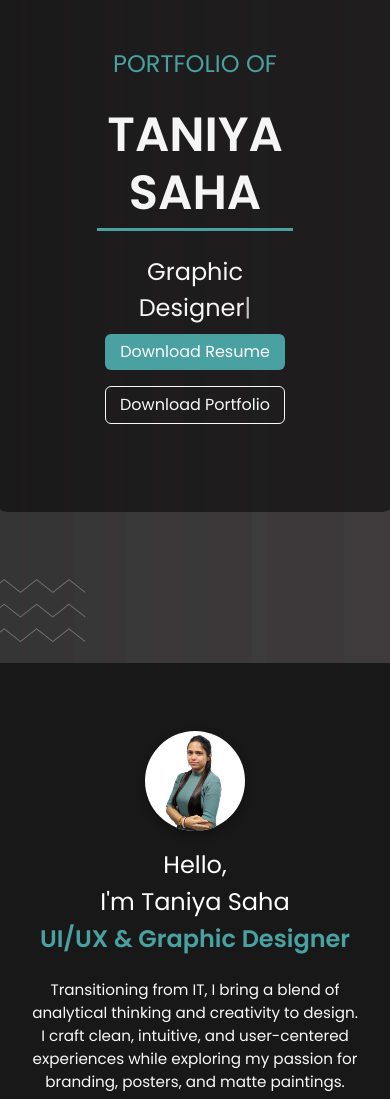
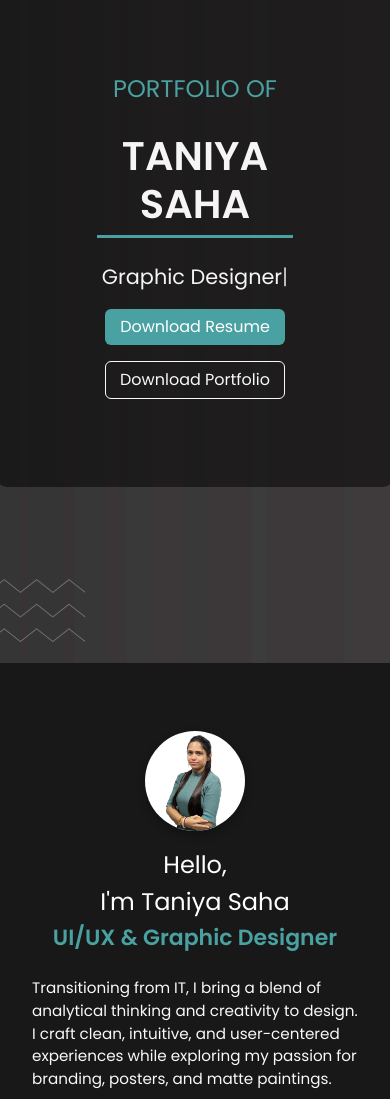
Before and after one commit to taniyasaha23/portfolio, a plain HTML site: page index.html in a window 390 px wide. Shown: the part 261-1360 px from the top of the page. Drawn offline with nearby package versions, Linux system fonts and the light colour scheme.

Commit message:
Update style.css

```diff
--- a/style.css
+++ b/style.css
@@ -16,13 +16,13 @@ body {
 
 @media (max-width: 768px) {
     .sub-hero-name{
-        font-size: 1.2rem;
+        font-size: 1.5rem !important;
     }
     .hero-name {
-        font-size: 2rem;
+        font-size: 2.5rem !important;
     }
     .hero-subtitle {
-        font-size: 1.2rem;
+        font-size: 1.3rem !important;
     }
     .text-container {
         padding: 30px 20px;
@@ -224,11 +224,11 @@ html {
     padding-left: 20px;
     padding-right: 20px;
     padding-bottom: 0 !important;
-    text-align: center;
+    text-align: left;
   }
 
   #about h3{
-    font-size: 24px !important;
+    font-size: 22px !important;
   }
 
 
@@ -1774,4 +1774,5 @@ color: whitesmoke;
   .back-to-top:hover {
   background-color: #33cccc;
   }
-}
+
+}
```
